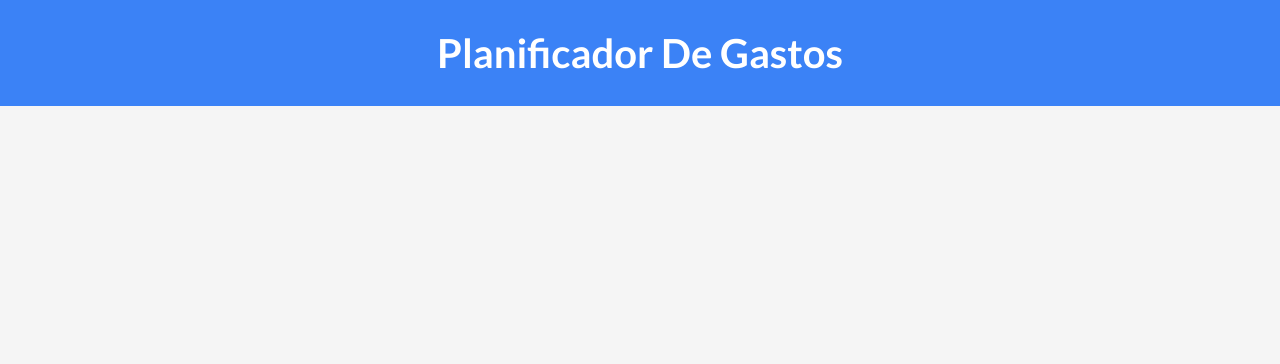
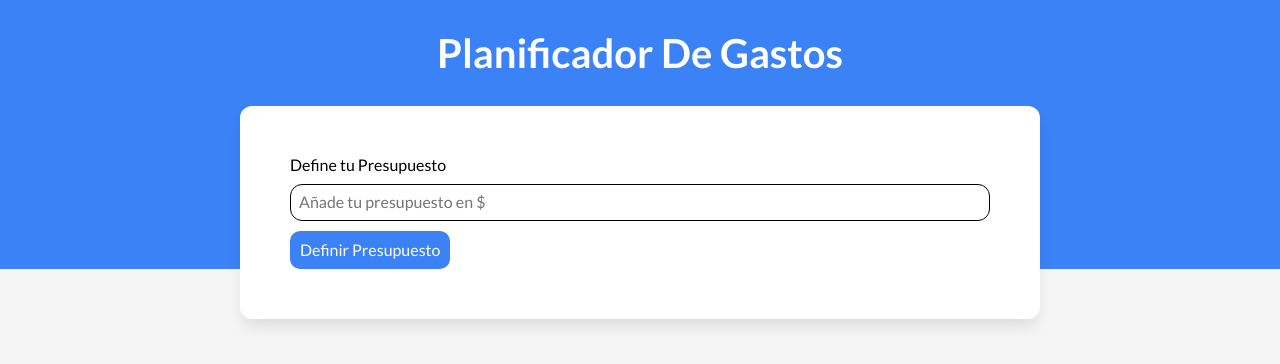
Before and after one commit to JonathanECH/admin-gastos, a Vue app: page / in a window 1280 px wide. Shown: the top 364 px of the page. Built offline with nearby package versions, Linux system fonts and the light colour scheme.

Commit message:
Se comenzó a crear el componente Presupuesto.vue

```diff
--- a/pnpm-workspace.yaml
+++ b/pnpm-workspace.yaml
@@ -1,2 +1,2 @@
 allowBuilds:
-  '@parcel/watcher': set this to true or false
+  '@parcel/watcher': false
--- a/src/App.vue
+++ b/src/App.vue
@@ -1,51 +1,71 @@
 <script setup>
-
+import Presupuesto from './components/Presupuesto.vue';
 </script>
 
 <template>
   <div>
     <header>
       <h1>Planificador De Gastos</h1>
+      <div class="contenedor-header contenedor sombra">
+        <Presupuesto />
+      </div>
     </header>
   </div>
 </template>
 
-<style>
-  :root{
-    --azul: #3b82f6;
-    --blanco: #FFF;
-    --gris-claro: #f5f5f5;
-    --gris: #94a3b8;
-    --gris-oscuro: #64748b;
-    --negro: #000;
-  }
-  html{
+<style lang="scss">
+html {
   font-size: 62.5%;
   box-sizing: border-box;
 }
+
 *,
 *::before,
-  *::after{
+*::after {
   box-sizing: inherit;
 }
-  body{
+
+body {
   font-size: 1.6rem;
   font-family: 'Lato', sans-serif;
-    background-color: var(--gris-claro);
+  background-color: $gris-claro;
 }
-  h1{
+
+h1 {
   font-size: 4rem;
 }
-  h2{
+
+h2 {
   font-size: 3rem;
 }
-  header{
-    background-color: var(--azul);
+
+header {
+  background-color: $azul;
 }
-  header h1{
+
+header h1 {
   padding: 3rem 0;
   margin: 0;
-    color: var(--blanco);
+  color: $blanco;
   text-align: center;
 }
+
+.contenedor {
+  width: 90%;
+  max-width: 80rem;
+  margin: 0 auto
+}
+
+.contenedor-header {
+  margin-top: -5rem;
+  transform: translateY(5rem);
+  padding: 5rem;
+}
+
+.sombra {
+  box-shadow: 0px 10px 15px -3px rgba(0, 0, 0, 0.1);
+  background-color: $blanco;
+  border-radius: 1.2rem;
+  padding: 5rem;
+}
 </style>
--- /dev/null
+++ b/src/assets/styles/_variables.scss
@@ -0,0 +1,6 @@
+  $azul: #3b82f6;
+  $blanco: #FFF;
+  $gris-claro: #f5f5f5;
+  $gris: #94a3b8;
+  $gris-oscuro: #64748b;
+  $negro: #000;
--- /dev/null
+++ b/src/components/Presupuesto.vue
@@ -0,0 +1,49 @@
+<script>
+import App from '../App.vue';
+</script>
+<template>
+    <form class="presupuesto">
+        <div class="campo">
+            <label for="nuevo-presupuesto">Define tu Presupuesto</label>
+            <input type="number" min="0" id="nuevo-presupuesto" class="nuevo-presupuesto"
+                placeholder="Añade tu presupuesto en $">
+        </div>
+        <input type="submit" value="Definir Presupuesto">
+    </form>
+</template>
+
+<style lang="scss" scoped>
+.presupuesto {
+    width: 100%;
+
+    input[type=submit] {
+        background-color: $azul;
+        padding: 1rem;
+        border: none;
+        border-radius: 1rem;
+        color: $blanco;
+        cursor: pointer;
+        transition: color 5ms ease-in-out;
+
+        &:hover {
+            background-color: lighten($azul, 5%);
+        }
+    }
+}
+.campo {
+    display: flex;
+    flex-direction: column;
+
+    label {
+        cursor: pointer;
+        margin-bottom: 1rem;
+    }
+
+    input {
+        border: solid 0.1rem;
+        border-radius: 1.2rem;
+        padding: 0.8rem;
+        margin-bottom: 1rem;
+    }
+}
+</style>
--- a/vite.config.js
+++ b/vite.config.js
@@ -1,7 +1,19 @@
 import { defineConfig } from 'vite'
 import vue from '@vitejs/plugin-vue'
+import { fileURLToPath, URL } from 'node:url'
 
-// https://vite.dev/config/
 export default defineConfig({
   plugins: [vue()],
+  resolve: {
+    alias: {
+      '@': fileURLToPath(new URL('./src', import.meta.url))
+    }
+  },
+  css: {
+    preprocessorOptions: {
+      scss: {
+        additionalData: `@use "@/assets/styles/_variables.scss" as *;`
+      }
+    }
+  }
 })
```
Also changed, not shown: src/components/Main.vue (deleted, +0 -12 lines). Lines whose indentation alone changed are shown as unchanged.
